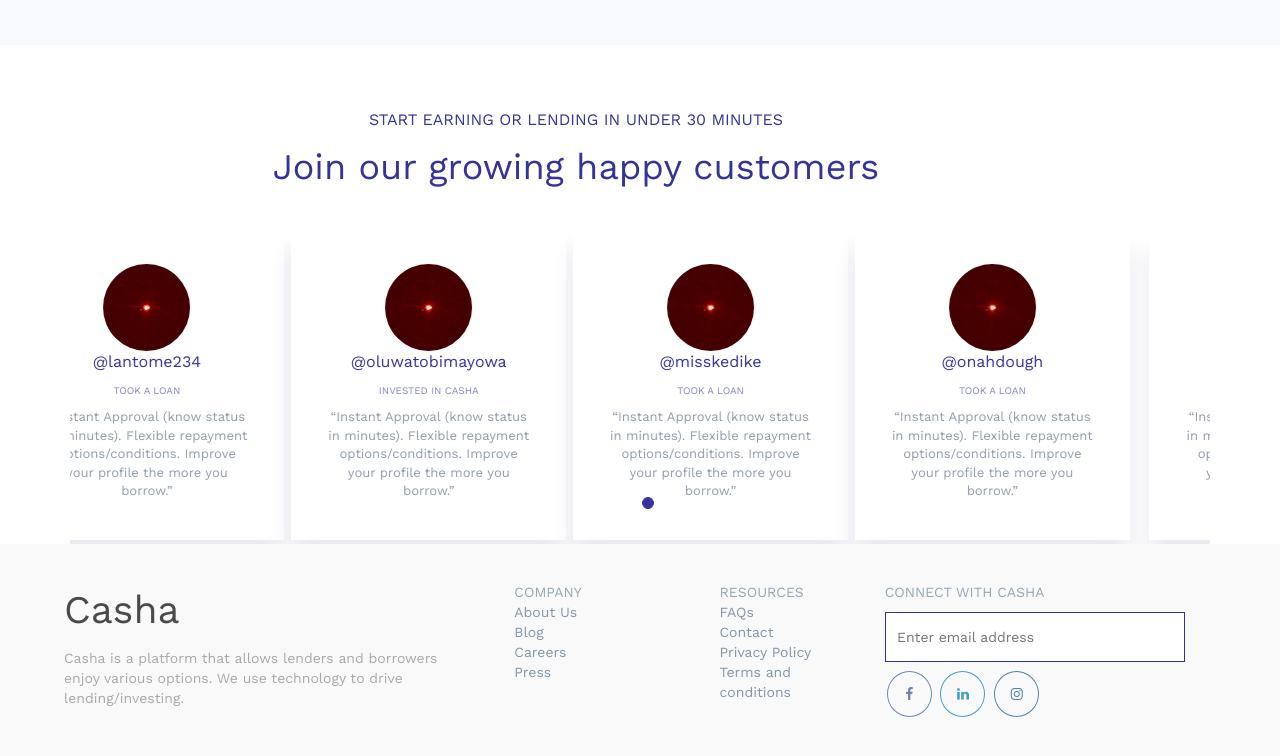
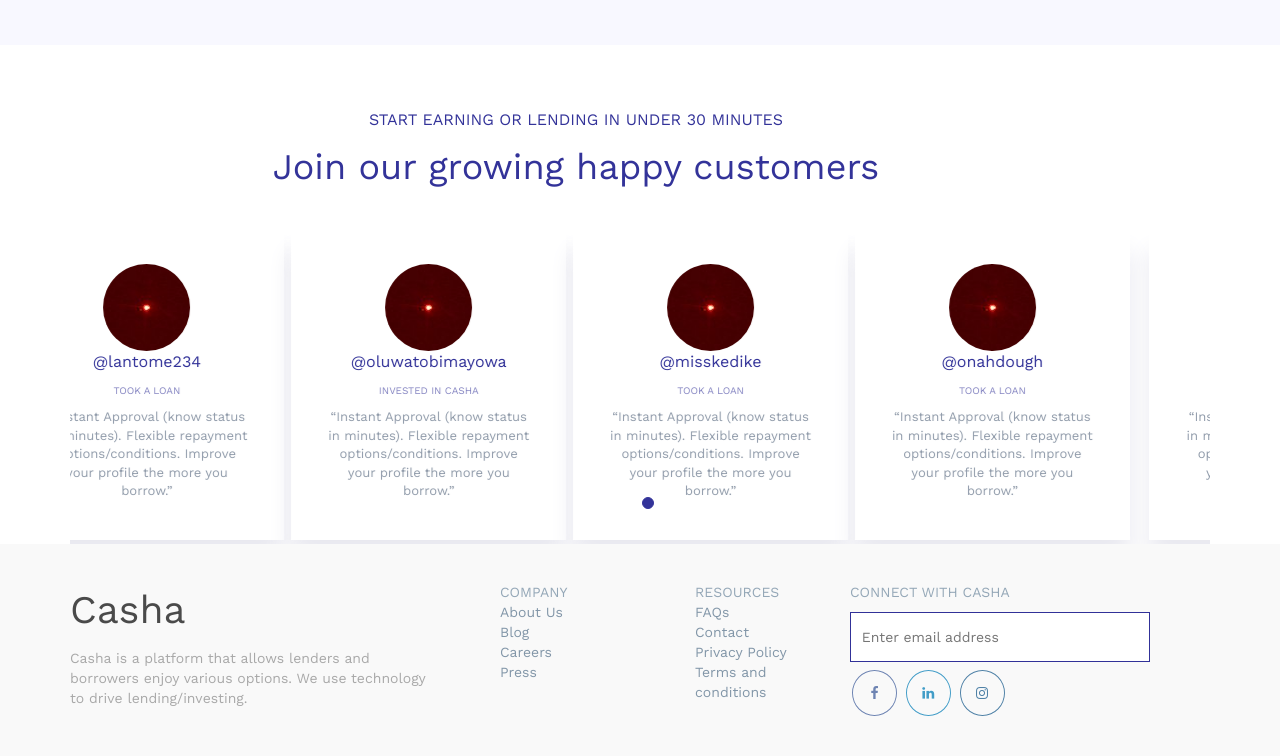
Before and after one commit to amii56/amii56.github.io, a plain HTML site: page casha1.html in a window 1280 px wide. Shown: the part 1542-2298 px from the top of the page. Drawn offline with nearby package versions, Linux system fonts and the light colour scheme.

Commit message:
updated1

```diff
--- a/casha1.css
+++ b/casha1.css
@@ -462,7 +462,7 @@
 /*bottom end*/
 
 .footer{
-	padding-left: 5%;
+	padding-left: %;
 	padding-bottom: 3%;
 	padding-top: 3%;
 	background-color: #f9f9f9;
@@ -470,7 +470,7 @@
 
 .end{
 	background-color: #f9f9f9;
-	padding-left: 5%;
+	padding-left: %;
 	padding-bottom: 3%;
 	padding-top: 3%;
 
--- a/casha1.html
+++ b/casha1.html
@@ -287,6 +287,7 @@
 		</div>
 
 		<div class="container-fluid footer end">
+			<div class="container">
 				<div class="row footer1">
 					<div class="col-md-4 col-sm-12">
 						<p class="footerp1">Casha</p>
@@ -299,8 +300,8 @@
 							<li class="footerhd">COMPANY</li>
 							<li><a href="#" class="footerbd">About Us</a></li>
 							<li><a href="#" class="footerbd">Blog</a></li>
-						<li><a href="#" class="footerbd">Careers</a>
-						<li><a href="#" class="footerbd">Press</a>
+							<li><a href="#" class="footerbd">Careers</a></li>
+							<li><a href="#" class="footerbd">Press</a></li>
 						</ul>
 					</div>
 					<div class="col-md-2 col-sm-12">
@@ -325,5 +326,6 @@
 					</div>
 				</div>
 			</div>
+		</div>
 	</body>
 </html>
```
Lines whose indentation alone changed are shown as unchanged.
